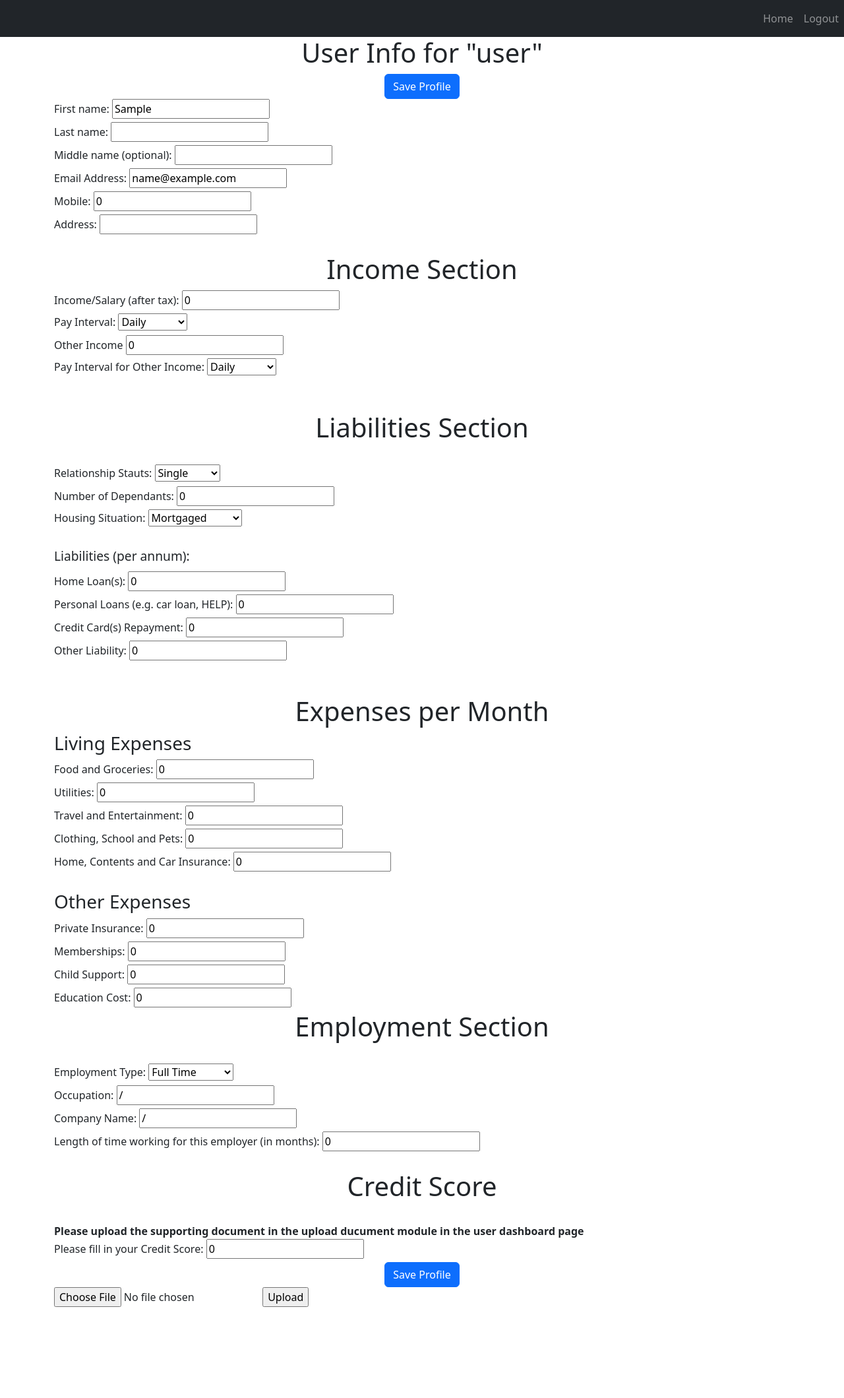
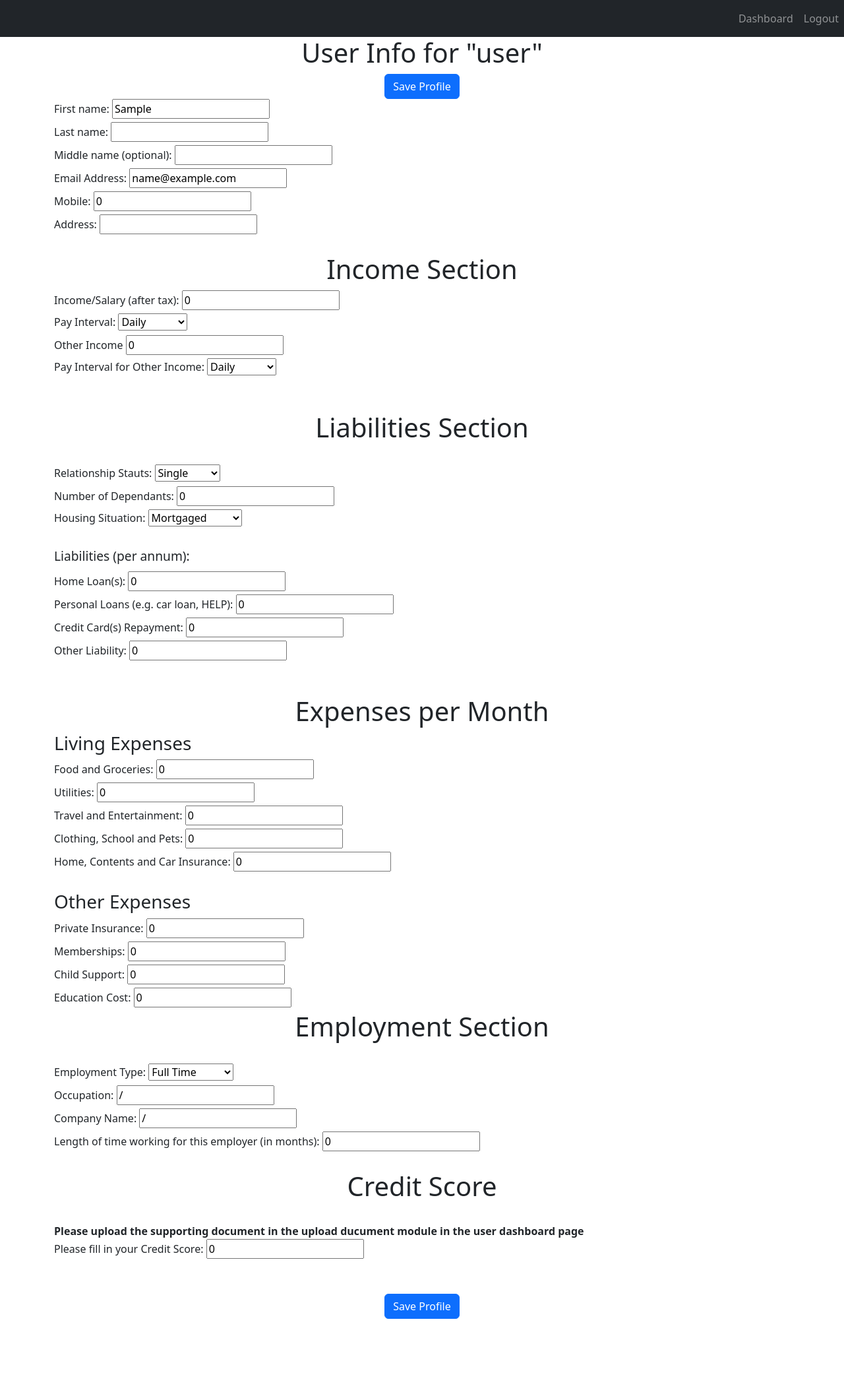
Before and after one commit to Jason-Work-FDM/JasonJeremyQi-credic-card-approval-system-group-project, a Flask app: page /user-info in a window 1280 px wide. Shown: the whole page at 66% size. Before the commit the page ends 1981 px from the top, so only its background shows below. Run offline with Flask 2, Linux system fonts and the light colour scheme; the visitor is signed in with stand-in values (Sample User, id 1); data comes from the database, SQL or seed files in the repository; some libraries are stand-ins or nearby versions.

Commit message:
fixed merge issues and created flash for uploading documents

```diff
--- a/website/links.py
+++ b/website/links.py
@@ -101,6 +101,8 @@ def success():
             os.mkdir(user_path)
 
         f.save(f"{user_path}/{f.filename}")
+        flash(f"\"{f.filename}\" successfully uploaded!")
+
 
     return redirect(url_for('documents.index'))
 
--- a/website/templates/User_info.html
+++ b/website/templates/User_info.html
@@ -310,38 +310,13 @@
     value={{user.Credit_Score}}
   /><br>
 
+  <br><br>
 
   <div align="center">
     <button type="submit" class="btn btn-primary">Save Profile</button>
   </div>
 </form>
 
-<form action="/success" method="POST" enctype="multipart/form-data">
-  <input type="file" name="file" />
-  <input type="submit" value="Upload">
-</form>
+<br><br><br><br><br>
 
-
-
-<!-- <form action = "/success" method = "post" enctype="multipart/form-data">
-  <input type="file" name="file" />
-  <input type = "submit" value="Upload">
-</form>   -->
 {% endblock %}
-
-<!--  <script>
-    function myFunction() {
-      var x = document.getElementById("myDIV");
-      if (x.style.display === "none") {
-        x.style.display = "block";
-      } else {
-        x.style.display = "none";
-      }
-    }
-  </script>
-  <button type="button" onclick="myFunction()">Click Me</button>
-
-  <div id="myDIV">
-    This is my DIV element.
-  </div>
--->
--- a/website/templates/base.html
+++ b/website/templates/base.html
@@ -31,7 +31,7 @@
       <div class="collapse navbar-collapse" id="navbar">
         <div class="navbar-nav ms-auto">
           {% if user.is_authenticated %}
-          <a class="nav-item nav-link" id="home" href="/">Home</a>
+          <a class="nav-item nav-link" id="dashboard" href="/dashboard">Dashboard</a>
           <a class="nav-item nav-link" id="logout" href="/logout">Logout</a>
           {% else %}
           <a class="nav-item nav-link" id="login" href="/login">Login</a>
```
Also changed, not shown: website/views.py (+2 -30 lines).
